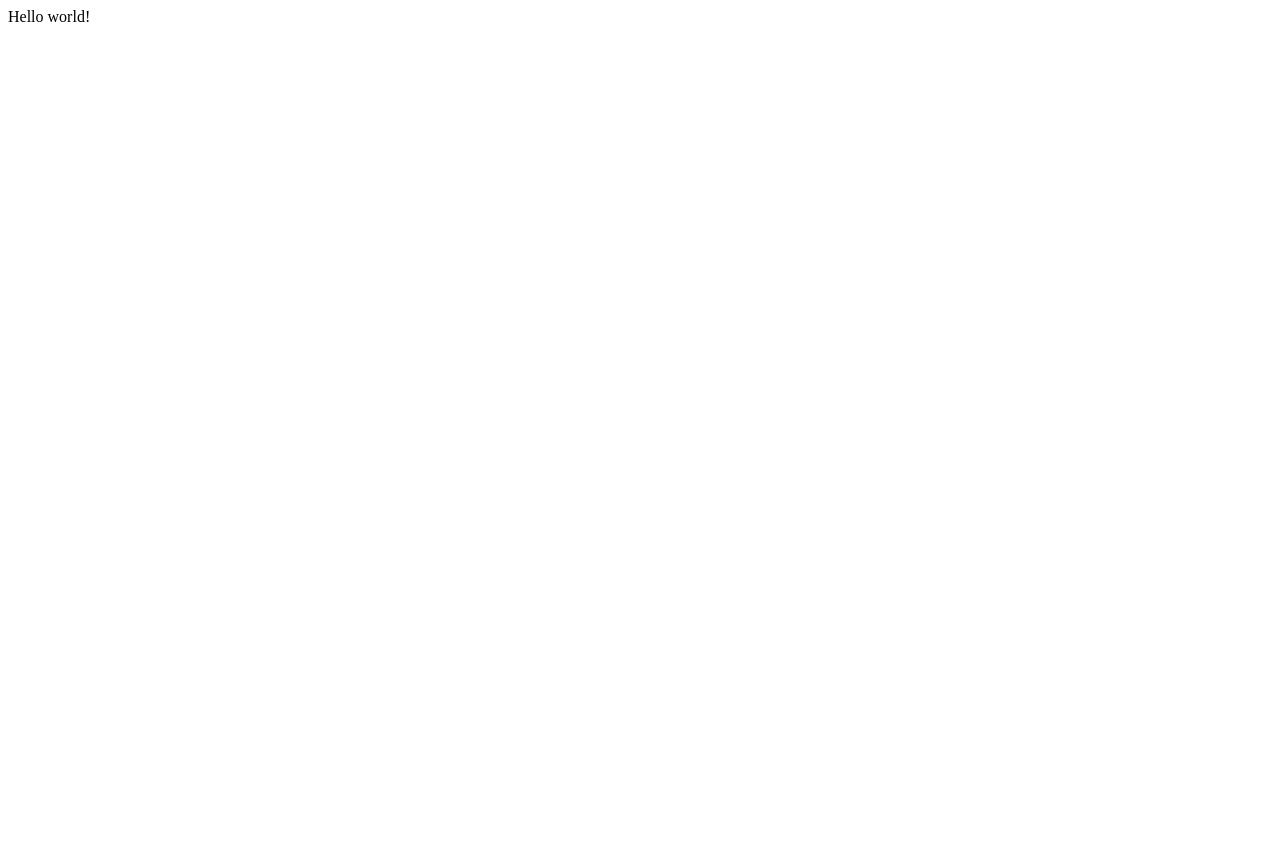
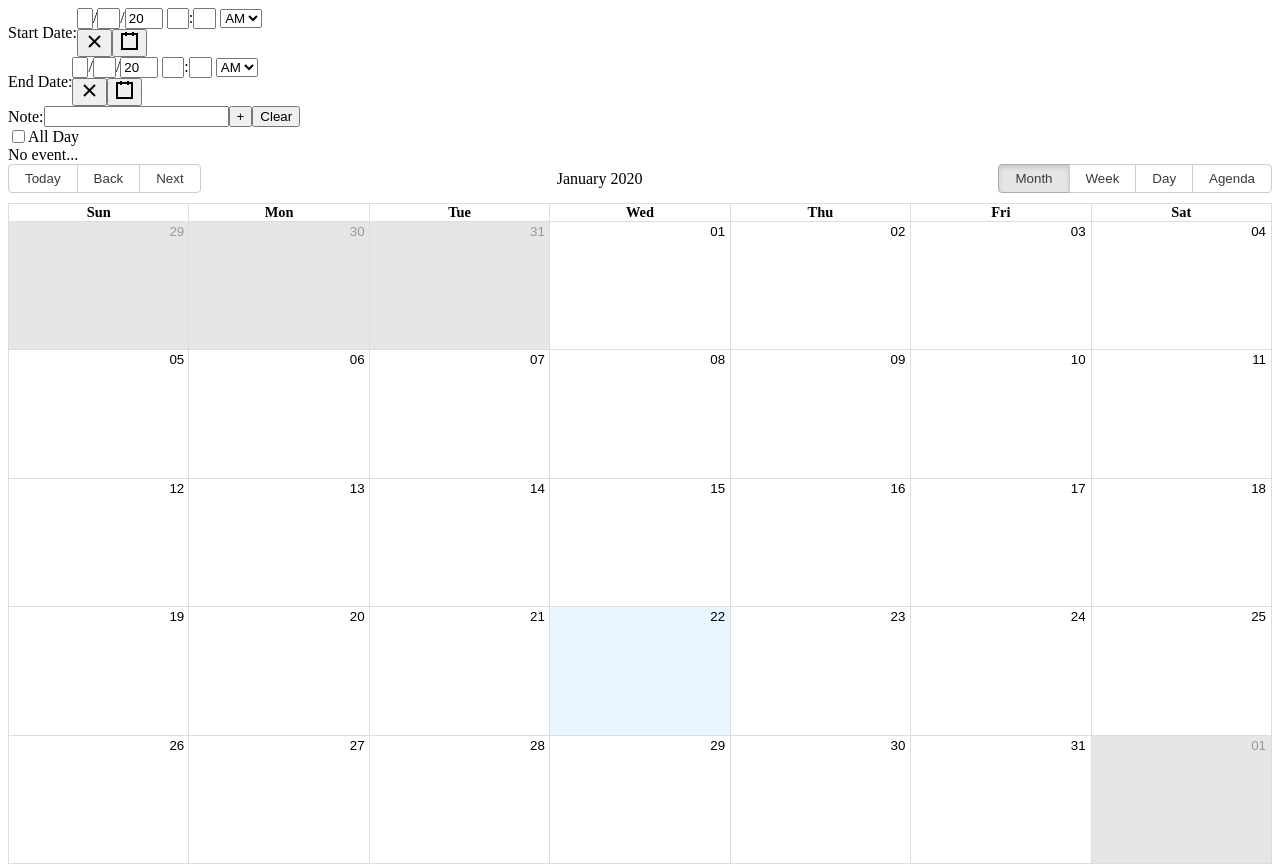
Before and after one commit to boodeveloper/demo-events, a Gatsby site: page / in a window 1280 px wide. Before the commit the page ends 800 px from the top, so only its background shows below. Built offline with nearby package versions, Linux system fonts and the light colour scheme; Gatsby itself is replaced by a stand-in of ours.

Commit message:
init project

```diff
--- a/package.json
+++ b/package.json
@@ -15,8 +15,12 @@
   },
   "dependencies": {
     "gatsby": "^2.18.12",
+    "moment": "^2.24.0",
     "react": "^16.12.0",
-    "react-dom": "^16.12.0"
+    "react-big-calendar": "^0.23.0",
+    "react-datetime-picker": "^2.9.0",
+    "react-dom": "^16.12.0",
+    "styled-components": "^5.0.0"
   },
   "devDependencies": {
     "prettier": "^1.19.1"
--- a/src/pages/index.js
+++ b/src/pages/index.js
@@ -1,3 +1,122 @@
-import React from "react"
+import React, { useState } from "react"
+import { Calendar, momentLocalizer } from "react-big-calendar"
+import moment from "moment"
+import styled from "styled-components"
+import DateTimePicker from "react-datetime-picker"
+import "react-big-calendar/lib/css/react-big-calendar.css"
 
-export default () => <div>Hello world!</div>
+// export default () => <div>Hello world!</div>
+
+const localizer = momentLocalizer(moment)
+
+const Section = styled.div`
+  display: flex;
+  align-items: center;
+`
+
+export default function App() {
+  const [startDate, setStartDate] = useState(new Date())
+  const [endDate, setEndDate] = useState(new Date())
+  const [aEvents, setAEvents] = useState([])
+  const [eventNote, setEventNote] = useState("")
+  const [allDay, setAllDay] = useState(false)
+
+  const onStartDateChange = date => setStartDate(date)
+
+  const onEndDateChange = date => setEndDate(date)
+
+  const onNoteChange = e => {
+    const noteValue = e.target.value
+    setEventNote(noteValue)
+  }
+
+  const onCheckChange = e => {
+    setAllDay(!allDay)
+  }
+  const onClickClear = e => {
+    setEventNote("")
+  }
+
+  const onAddEvent = event => {
+    const lastId = aEvents[aEvents.length - 1] || { id: 0 }
+    var eventObj
+    if (allDay) {
+      eventObj = {
+        id: lastId.id + 1,
+        title: eventNote,
+        allDay: true,
+        start: startDate,
+        end: endDate,
+      }
+    } else {
+      eventObj = {
+        id: lastId.id + 1,
+        title: eventNote,
+        start: startDate,
+        end: endDate,
+      }
+    }
+    let storeEvent = JSON.parse(JSON.stringify(aEvents))
+    storeEvent.push(eventObj)
+    setAEvents(storeEvent)
+  }
+
+  const onClickRemoveEvent = (eClick, event) => {
+    let storeEvent = JSON.parse(JSON.stringify(aEvents))
+    storeEvent = storeEvent.filter(e => {
+      return e.id !== event.id
+    })
+    setAEvents(storeEvent)
+  }
+  return (
+    <div className="App">
+      <div style={{ height: "700px" }}>
+        <Section>
+          <div>Start Date: </div>
+          <DateTimePicker
+            onChange={onStartDateChange}
+            value={startDate}
+            locale={"en-EN"}
+          />
+        </Section>
+        <Section>
+          <div>End Date: </div>
+          <DateTimePicker
+            onChange={onEndDateChange}
+            value={endDate}
+            locale={"en-EN"}
+          />
+        </Section>
+        <Section>
+          <div>Note: </div>
+          <input value={eventNote} onChange={onNoteChange} />
+          <button onClick={e => onAddEvent(e)}>+</button>
+          <button onClick={e => onClickClear(e)}>Clear</button>
+        </Section>
+        <Section>
+          <input
+            type="checkbox"
+            name="allDay"
+            value={allDay}
+            onChange={onCheckChange}
+          />
+          All Day
+        </Section>
+        {aEvents.length > 0 ? (
+          aEvents.map((evt, i) => {
+            return (
+              <div key={i}>
+                {i + 1}. {evt.title} Time: {evt.start.toLocaleString("en")}-
+                {evt.end.toLocaleString("en")}
+                <button onClick={e => onClickRemoveEvent(e, evt)}>X</button>
+              </div>
+            )
+          })
+        ) : (
+          <div>No event...</div>
+        )}
+        <Calendar localizer={localizer} events={aEvents} />
+      </div>
+    </div>
+  )
+}
```
Also changed, not shown: 1 other file.
